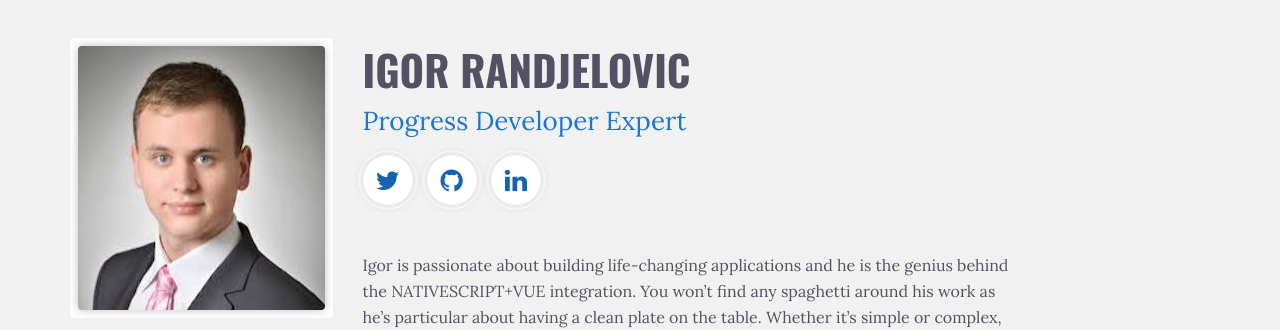
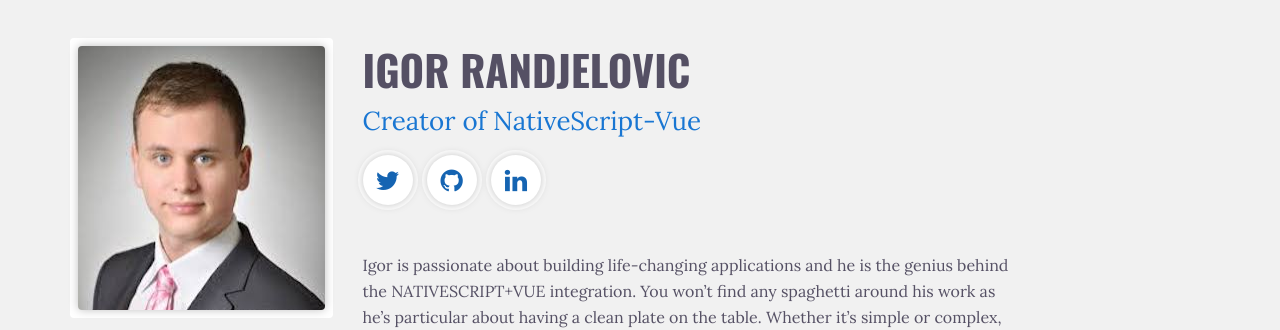
Before and after one commit to sebawita/nativescript-dev-day, a Jekyll site: the page built from speakers/igor-randjelovic.md, in a window 1280 px wide and 1370 px high. Shown: the part 440-770 px from the top of the window. Built offline with Jekyll 4.4.1, drawn with Linux system fonts in a browser that asks for light colours.

Commit message:
changing igor's title

```diff
--- a/speakers/igor-randjelovic.md
+++ b/speakers/igor-randjelovic.md
@@ -2,8 +2,8 @@
 layout: speaker
 title: Igor Randjelovic
 last-name: Randjelovic
-job-title: "Progress Developer Expert"
-short-job-title: "Progress Developer Expert"
+job-title: "Creator of NativeScript-Vue"
+short-job-title: "Creator of NativeScript-Vue"
 company: ""
 photo: "igor-randjelovic.jpeg"
 twitter: "igor_randj"
```
